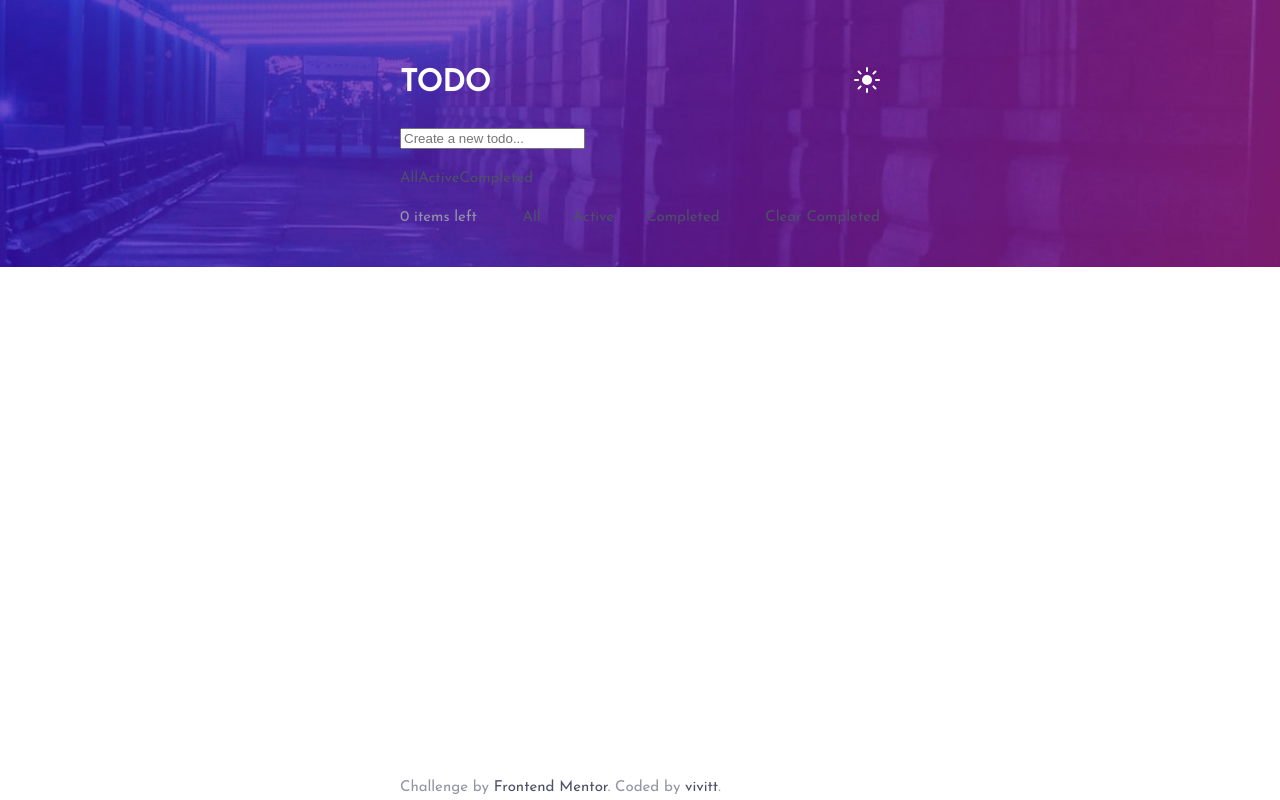
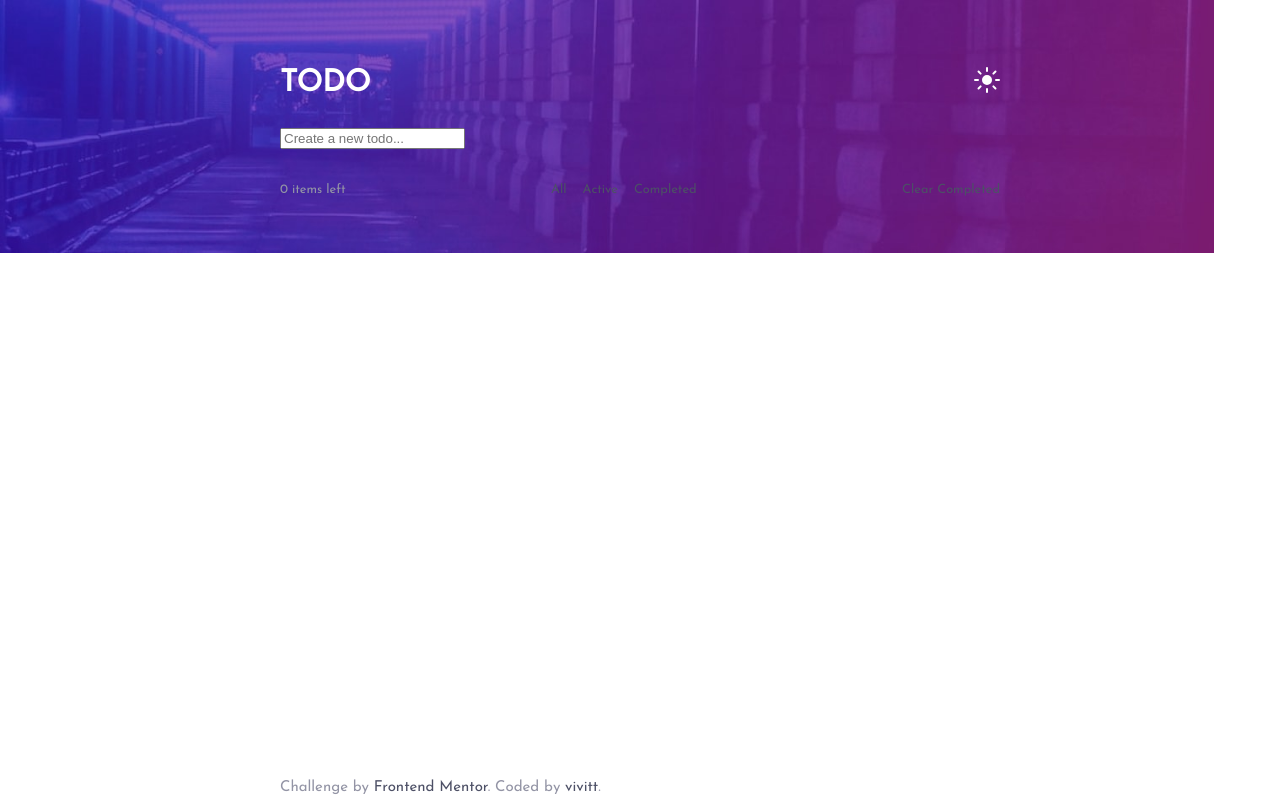
Before and after one commit to vivitt/frontendmentor-todoapp, a Vue app: page / in a window 1280 px wide. Built offline with nearby package versions, Linux system fonts and the light colour scheme.

Commit message:
adding emits for filter tasks

```diff
--- a/src/App.vue
+++ b/src/App.vue
@@ -24,18 +24,16 @@ const addTodo = () => {
   newTodo.value = "";
 };
 
-const filteredTasks = computed(() => {
-  console.log(filterParam.filter);
-  if (filterParam.filter === "all") {
+const filteredTasks = computed((filter: string) => {
+  console.log(filter);
+  if (filter === "active") {
+    return [...list.value].filter((task) => task.done === false);
+  } else if (filter === "done") {
+    return [...list.value].filter((task) => task.done === true);
+  } else {
     return [...list.value].filter((task) => task);
-  } else {
-    return [...list.value].filter((task) => task.status === filterParam.filter);
   }
 });
-
-const setFilter = (filter: string) => {
-  filterParam.filter = filter;
-};
 </script>
 
 <template>
@@ -58,13 +56,7 @@ const setFilter = (filter: string) => {
           <Task v-for="task in filteredTasks" :props="task" />
         </ul>
         <div>
-          <span class="bottom__menu">
-            <a @click="setFilter('all')">All</a>
-            <a @click="setFilter('active')">Active</a
-            ><a @click="setFilter('done')">Completed</a></span
-          >
-
-          <ListMenu :filterBy="filterParam" />
+          <ListMenu @filterParam="" />
         </div>
       </div>
     </main>
@@ -76,7 +68,7 @@ const setFilter = (filter: string) => {
 
 <style scoped>
 .app {
-  max-width: 40%;
+  max-width: 60%;
   margin: auto;
 }
 footer {
--- a/src/components/ListMenu.vue
+++ b/src/components/ListMenu.vue
@@ -20,9 +20,11 @@ const clearCompleted = () => {
       </p>
     </span>
     <span class="bottom__menu">
-      <a @click="">All</a>
-      <a @click="">Active</a><a @click="">Completed</a></span
+      <a @click="$emit('filterParam', 'all')">All</a>
+      <a @click="$emit('filterParam', 'active')">Active</a
+      ><a @click="$emit('filterParam', 'done')">Completed</a></span
     >
+
     <span>
       <button @click="clearCompleted">
         <a>Clear Completed</a>
@@ -37,10 +39,11 @@ const clearCompleted = () => {
   flex-flow: row nowrap;
   justify-content: space-between;
   align-items: center;
+  font-size: 0.8rem;
 }
 
 .bottom__menu a {
-  padding: 0 1rem;
+  padding: 0 0.5rem;
   cursor: pointer;
 }
 button {
--- a/src/components/Task.vue
+++ b/src/components/Task.vue
@@ -6,14 +6,12 @@ interface Props {
 }
 </script>
 <script setup lang="ts">
-import { ref } from "vue";
-import type { Store } from "pinia";
 import { useListStore } from "../stores/list";
 const store = useListStore();
+
 defineProps<{ props: Props }>();
 
 const remove = (task: Props) => store.removeTask(task);
-const checked = ref<boolean>(false);
 </script>
 <template>
   <li key="props.id">
```
